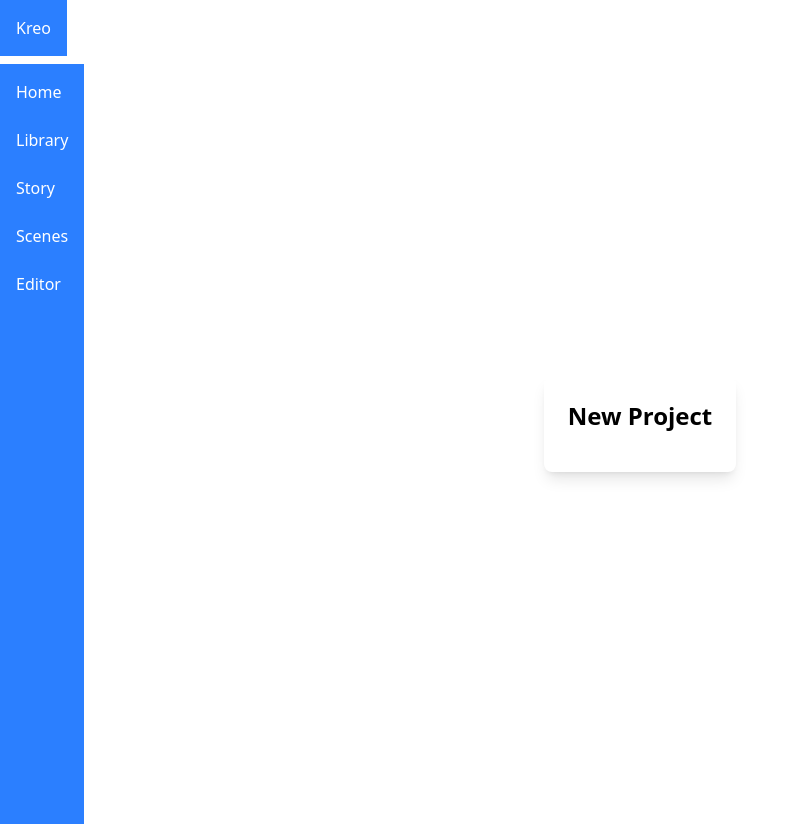
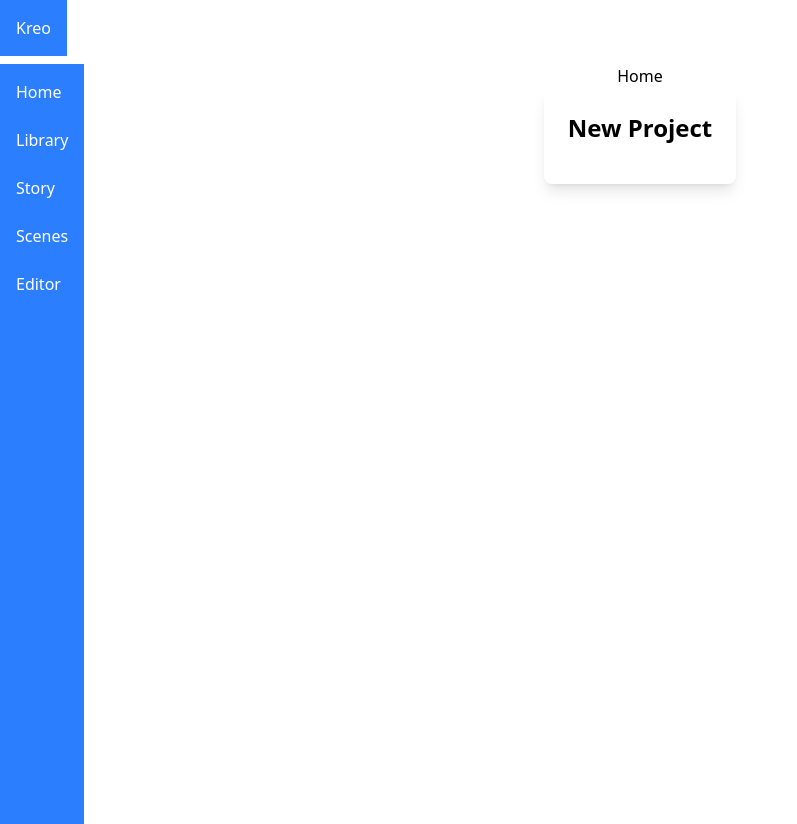
Before and after one commit to ThamzidKarim/Kreo, a React (Vite) app: page / in a window 1280 px wide. Shown: the whole page, without its empty margins (0-797 px from the left). After the commit the page ends 800 px from the top, so only its background shows below. Built offline with nearby package versions, Linux system fonts and the light colour scheme.

Commit message:
Organise content into section and main element

```diff
--- a/src/pages/Home.tsx
+++ b/src/pages/Home.tsx
@@ -3,14 +3,18 @@ import Header from "../components/Header.tsx";
 import NavBar from "../components/NavBar.tsx";
 
 function Home() {
-    return(
+    return (
         <div>
             <Header />
             <NavBar />
-            <h1>Home</h1>
-            <div className="flex justify-center items-center h-screen">
-                <Card />
-            </div>
+            <main className="mt-16">
+                <section className="flex justify-center items-start">
+                    <h1>Home</h1>
+                </section>
+                <section className="flex justify-center items-center">
+                    <Card />
+                </section>
+            </main>
         </div>
     );
 }
```
